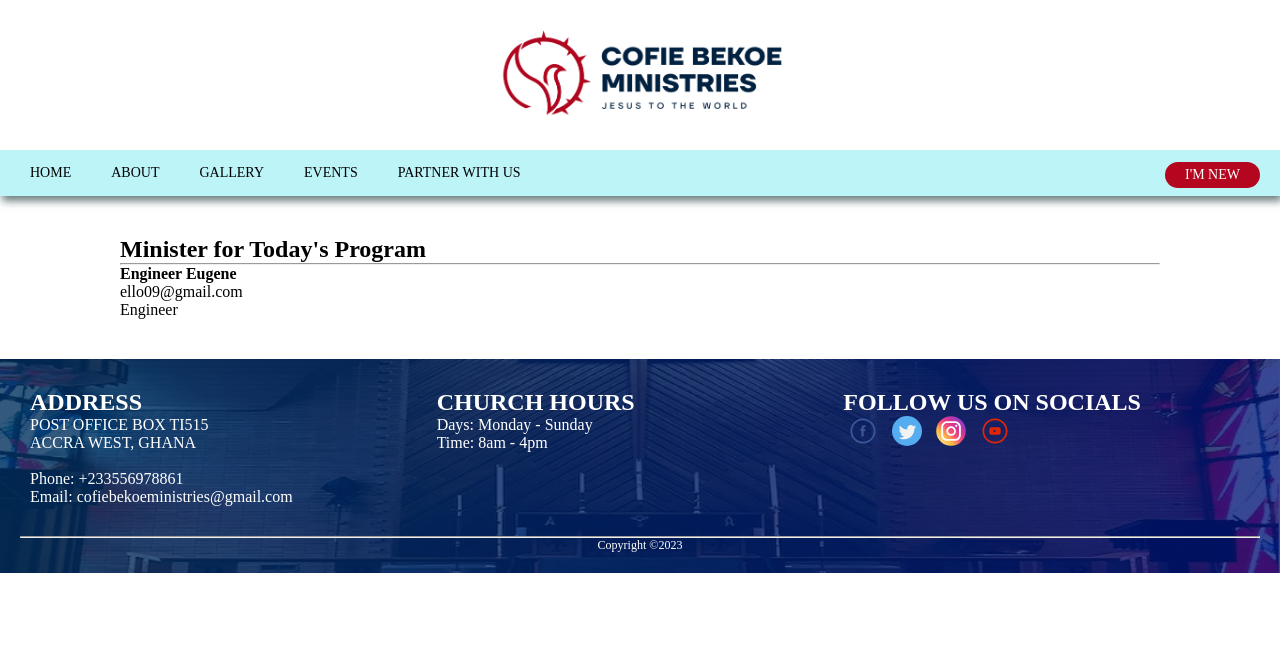
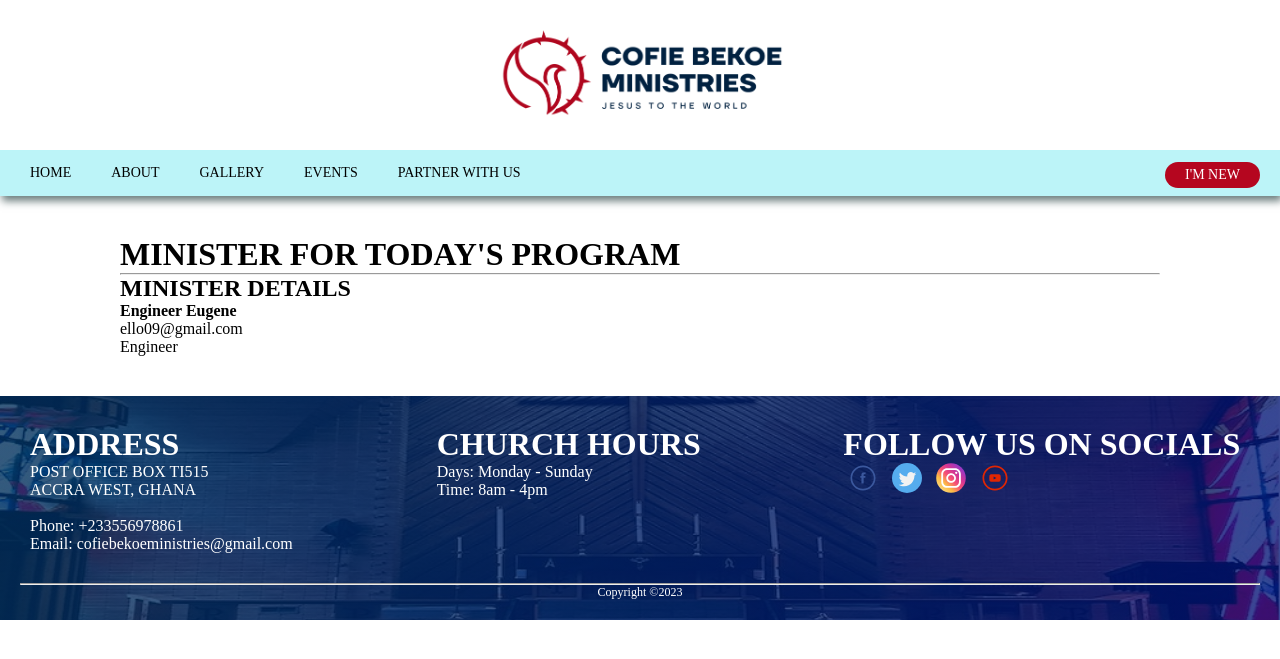
Before and after one commit to lowryel/church, a Django app: page /church/rsvp/1 in a window 1280 px wide. Shown: the top 659 px of the page. Run offline with Django 4.2, Linux system fonts and the light colour scheme; data comes from the database, SQL or seed files in the repository; both versions use the stored data as it was after the commit; some libraries are stand-ins or nearby versions.

Commit message:
polishing the site

```diff
--- a/church/static/css/about.css
+++ b/church/static/css/about.css
@@ -35,6 +35,10 @@
 .about-right-text-area{
     width: 100%;
     padding: 5px;
+}
+
+h1{
+    font-size: 32px;
 }
 
 .about-links a{
--- a/church/static/css/style.css
+++ b/church/static/css/style.css
@@ -7,6 +7,11 @@
 #main-body{
     border: 1px solid rgb(196, 176, 176);
 }
+#main-body h1{
+    font-size:32px;
+    text-align:center;
+}
+
 
 body{
     width: 100%;
@@ -16,8 +21,9 @@ p{
     font-family: 'TT Firs Neue Trl Light';
     font-size: 16px;
 }
-h1, h2, h3, h4 {
+h1 {
     font-family: 'TT Firs Neue Trl Light';
+    font-size: 32px;
 }
 
 
@@ -188,6 +194,7 @@ h1, h2, h3, h4 {
     margin-bottom: 10px;
     font-size: 24px;
     /* color: #44a2bc; */
+    text-align:center;
 }
 
 .about-image-side{
@@ -351,8 +358,9 @@ h1, h2, h3, h4 {
 
 .image-gallery h1{
     margin: 20px 0;
-    font-size: 20px;
+    font-size: 32px;
     /* color: #44a2bc; */
+    text-align: center;
 }
 
 /* recent sermon section */
@@ -362,7 +370,8 @@ h1, h2, h3, h4 {
 }
 .recent-sermon h1 {
     margin: 40px 0;
-    font-size: 20px;
+    font-size: 32px;
+    text-align:center;
 }
 
 .past-sermon-section{
@@ -393,7 +402,7 @@ h1, h2, h3, h4 {
 .sermon p:hover{
     background-color: #8d8d8de3;
     transition:2s;
-
+    color: rgb(46, 46, 243);
 }
 
 .sermon img{
@@ -413,8 +422,9 @@ h1, h2, h3, h4 {
 }
 .main-events-section h1 {
     margin: 20px 0;
-    font-size: 20px;
+    font-size: 32px;
     /* color: #44a2bc; */
+    text-align: center;
 }
 
 .upcoming-events-section{
--- a/churchweb/views.py
+++ b/churchweb/views.py
@@ -53,13 +53,13 @@ def gallery(request):
 
 
 def events(request):
-    rsvp = RSVP.objects.all()
+    # rsvp = RSVP.objects.all()
     events_ = Events.objects.filter(status=False).order_by("-event_date")
 
     recents = RecentEvents.objects.all().order_by("-date")[:2]
     context = {
         'events': events_,
-        'rsvp':rsvp,
+        # 'rsvp':rsvp,
         "recents":recents,
     }
     return render(request, 'events.html', context)
@@ -72,6 +72,8 @@ def give(request):
 
 def rsvpView(request, pk):
     rsvp = RSVP.objects.get(pk=pk)
+    events_ = Events.objects.filter(status=False)
+    print(events_)
     context={
         'rsvp': rsvp,
     }
--- a/templates/events.html
+++ b/templates/events.html
@@ -8,7 +8,7 @@
     <script src="https://cdn.jsdelivr.net/npm/lozad/dist/lozad.min.js"></script>
         <main class="events-section" id="main-body">
             <section class="events">
-                <h1>Recent Events</h1>
+                <h1>RECENT EVENTS</h1>
                 <div class="recent-events-session">
                     {% for event_ in recents %}
                     {% if event_ %}
@@ -32,7 +32,7 @@
                     {% endif %}
                     {% endfor %}
                 </div>
-                <h1>Upcoming Events</h1>
+                <h1>UPCOMING EVENTS</h1>
                 <div class="upcoming-events">
 
                     {% for event in events %}
--- a/templates/index.html
+++ b/templates/index.html
@@ -47,7 +47,7 @@
         </header>
 
         <main id="main-body">
-            <h1 style="font-size: 20px;">ABOUT US</h1>
+            <h1>ABOUT US</h1>
             <div class="main-items">
                 <div class="about-text-side lazy fade-in">
                     <p>We are an assignment of God established upon the earth to fulfill the will of God.</p>
@@ -95,6 +95,10 @@
 
                                 <a class="sermon-options fade-in" href="#"><p>Lorem, ipsum dolor sit amet consectetur adipisicing elit. Sit fugiat nostrum ab earum nulla assumenda! Quas fugit dolor saepe magni. </p>
                                 </a>
+                                <br>
+
+                                <a class="sermon-options fade-in" href="#"><p>Lorem, ipsum dolor sit amet consectetur adipisicing elit. Sit fugiat nostrum ab earum nulla assumenda! Quas fugit dolor saepe magni. </p>
+                                </a>
                         </div>
 
                     </div>
@@ -129,7 +133,7 @@
 
                     <div class="major-event">
                         <p>FRIDAY 10TH MARCH, 2023 | 9:30AM - 12:00 NOON</p>
-                        <h2>POWER NIGHT!</h2>
+                        <h1>POWER NIGHT!</h1>
                     </div>
                     <a href="church/about#contact">MORE</a>
                 </div>
@@ -142,7 +146,7 @@
     <footer class="footer-area">
         <div class="footer-items">
             <div class="footer lozad">
-                <h2>ADDRESS</h2>
+                <h1>ADDRESS</h1>
                 <p>POST OFFICE BOX TI515</p>
                 <p>ACCRA WEST, GHANA</p>
                 <br>
@@ -150,12 +154,12 @@
                 <p>Email: cofiebekoeministries@gmail.com</p>
             </div>
             <div class="footer lozad">
-                <h2>CHURCH HOURS</h2>
+                <h1>CHURCH HOURS</h1>
                 <p>Days: Monday - Sunday</p>
                 <p>Time: 8am - 4pm</p>
             </div>
             <div class="footer lozad">
-                <h2>FOLLOW US ON SOCIALS</h2>
+                <h1>FOLLOW US ON SOCIALS</h1>
                 <span class="social-links">
                     <a href="#"><img src="{% static './img/facebk.svg' %}" alt=""></a>
                     <a href="#"><img src="{% static './img/twitter.svg' %}" alt=""></a>
--- a/templates/rsvp-popup.html
+++ b/templates/rsvp-popup.html
@@ -14,6 +14,16 @@
             padding: 20px;
             background-color: #fff;
         }
+        .rsvp{
+            display: grid;
+            grid-template-columns: repeat(2, 1fr);
+            justify-content: center;
+            align-items: center;
+        }
+        .rsvp img{
+            width: 100%;
+            height: 20rem;
+        }
         @media screen and (max-width:600px){
             .row{
                 margin: 5px;
@@ -24,9 +34,19 @@
 
     <div class="container">
         <div class="row">
-            <h1>Minister for Today's Program</h1><hr>
+            <h1>MINISTER FOR TODAY'S PROGRAM</h1><hr>
             <div class="col-sm">
+                <div class="rsvp">
+                {% if events  %}
+                    <div class="event-title-date">
+                        <h2>BRAINSTORMING SESSION</h2>
+                        <p>25th February, 2023</p>
+                    </div>
+                    <img src="/static/img/the word.jpg" alt="event image">
+                {% endif %}
+                </div>
                 <div class="card">
+                    <h2>MINISTER DETAILS</h2>
                     <h4>{{rsvp.designation}} {{rsvp.rs_vp}}</h4>
                     <p>{{rsvp.contact}}</p>
 
@@ -35,6 +55,20 @@
             </div>
         </div>
     </div>
-    <div class="card-header"></div>
+    <div class="card-header">
+
+    </div>
 </body>
 {% endblock content %}
+
+                    {% for event in events %}
+                    <div class="upcoming-event-objects fade-in">
+                        <img src="{{event.event_poster.url}}" alt="event-three">
+                        <div>
+                            <h2>{{event.event_date|date:"jS"}}</h2>
+                            <p style="text-transform:capitalize;">{{event.event_date|date:"F"}}</p>
+                        </div>
+                            <h2>{{ event.name|upper }}</h2>
+                            <a href="{% url 'rsvp' event.rsvp.pk %}">RSVP</a>
+                    </div>
+                    {% endfor %}
```
Also changed, not shown: church/static/css/give.css (+14 -0 lines), templates/about.html (+9 -9 lines), db.sqlite3. Lines whose indentation alone changed are shown as unchanged.
